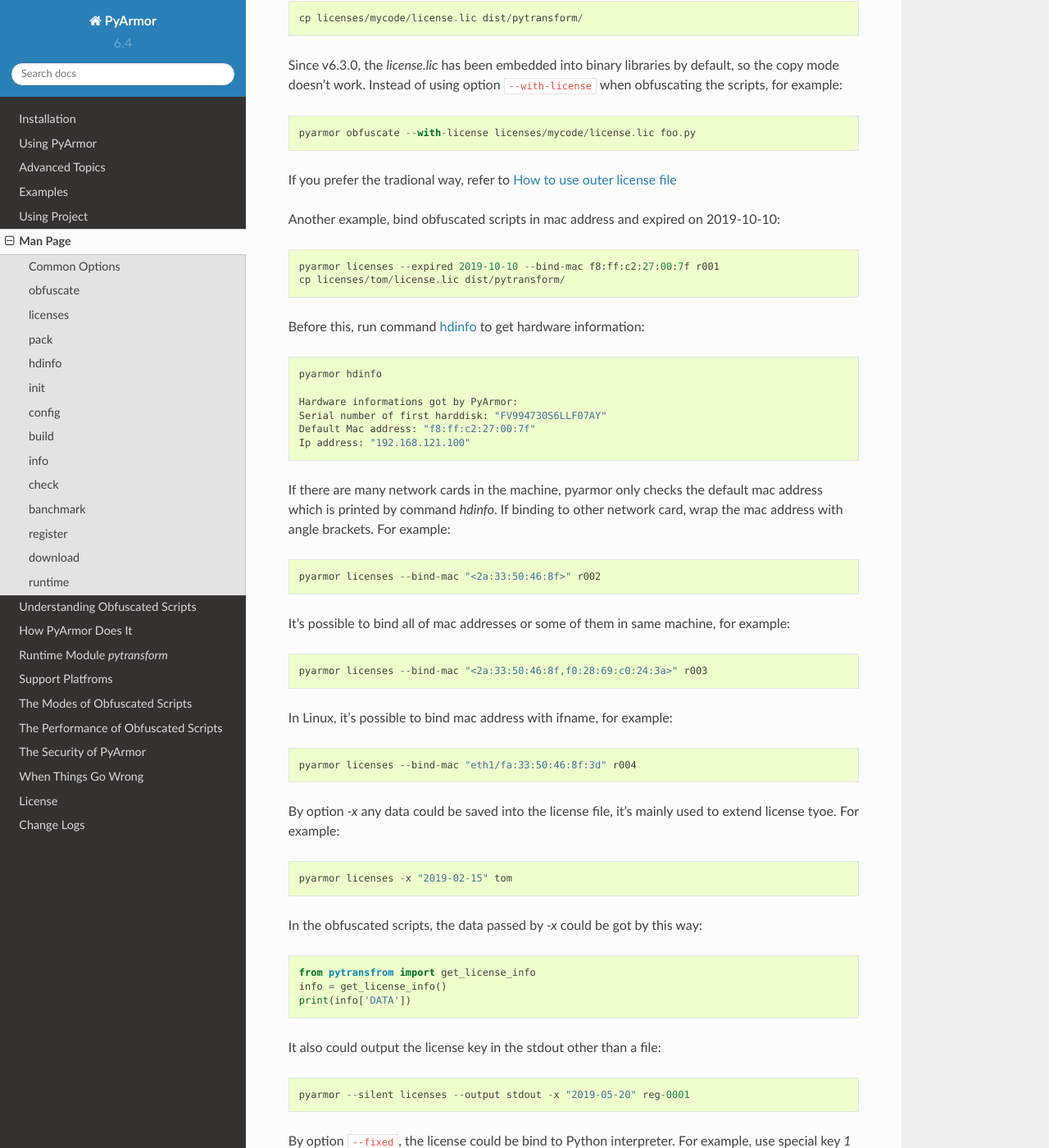
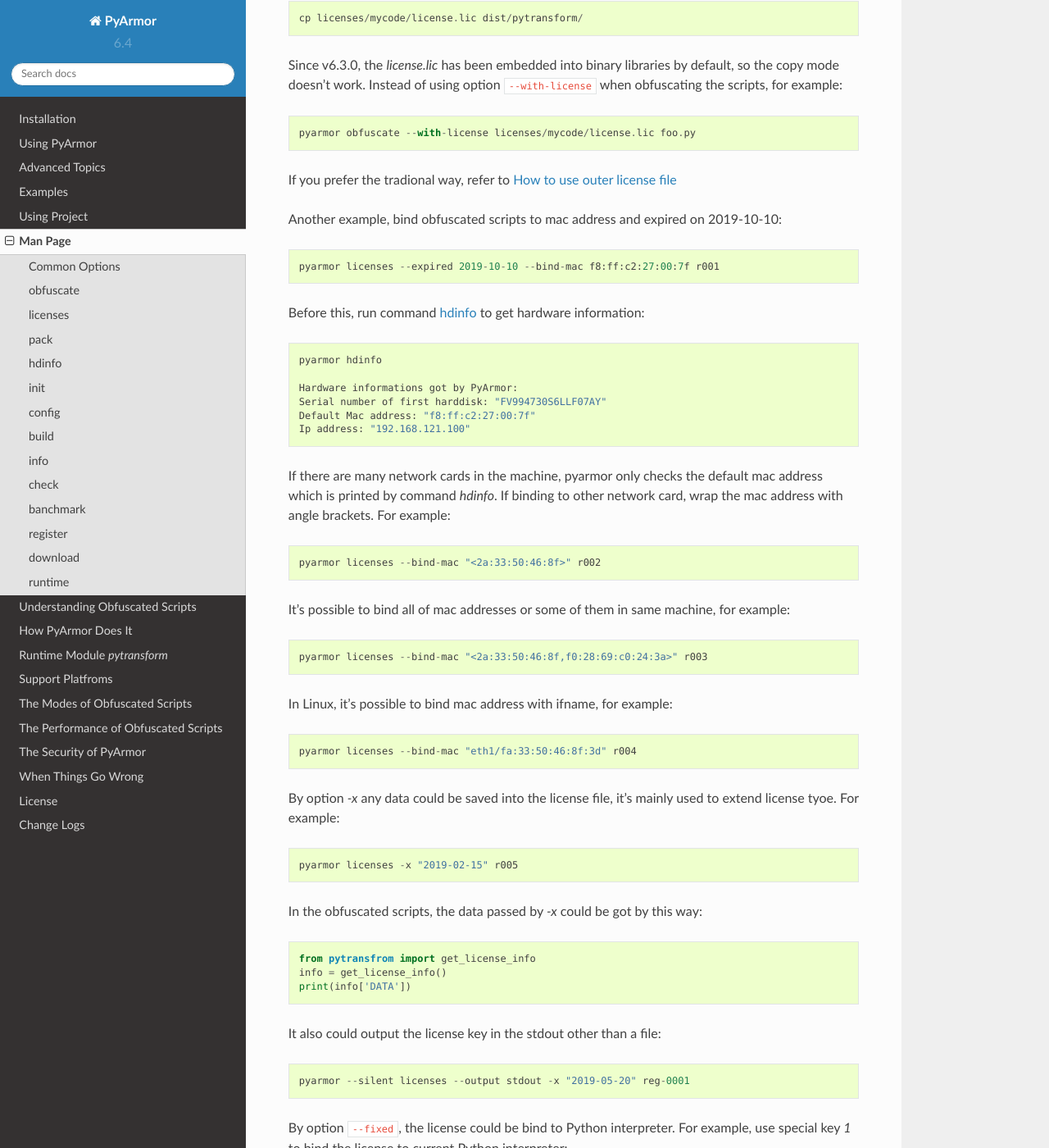
Before and after one commit to dashingsoft/pyarmor, a Sphinx documentation site: the page built from docs/man.rst, in a window 1280 px wide and 1400 px high, scrolled down 10048 px. Shown: the whole window at 82% size. Built offline with Sphinx 7.4.7 and the Read the Docs theme 2.0.0, drawn with Linux system fonts in a browser that asks for light colours.

Commit message:
Refine man licenses

```diff
--- a/docs/man.rst
+++ b/docs/man.rst
@@ -378,11 +378,10 @@
 
 If you prefer the tradional way, refer to :ref:`How to use outer license file`
 
-Another example, bind obfuscated scripts in mac address and expired on
+Another example, bind obfuscated scripts to mac address and expired on
 2019-10-10::
 
     pyarmor licenses --expired 2019-10-10 --bind-mac f8:ff:c2:27:00:7f r001
-    cp licenses/tom/license.lic dist/pytransform/
 
 Before this, run command `hdinfo`_ to get hardware information::
 
@@ -411,7 +410,7 @@
 By option `-x` any data could be saved into the license file, it's mainly used
 to extend license tyoe. For example::
 
-    pyarmor licenses -x "2019-02-15" tom
+    pyarmor licenses -x "2019-02-15" r005
 
 In the obfuscated scripts, the data passed by `-x` could be got by this way::
 
```
